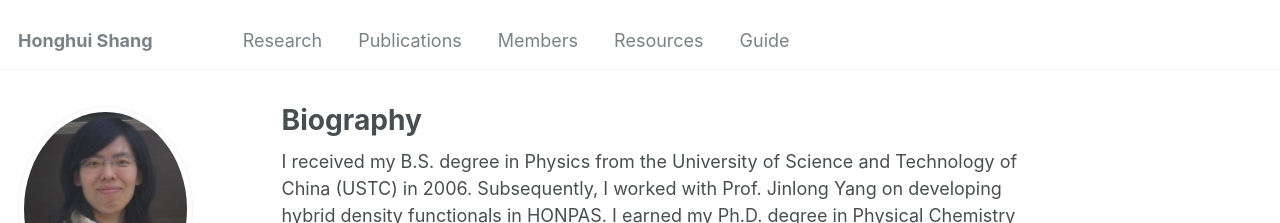
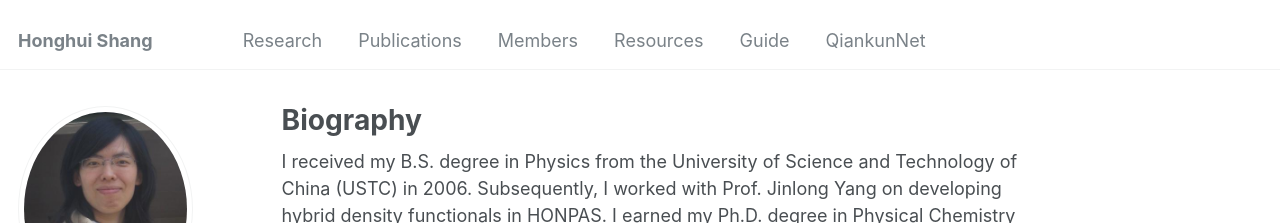
Before and after one commit to CrMomi91/CrMomi91.github.io, a Jekyll site: the page built from _pages/about.md, in a window 1280 px wide. Shown: the top 223 px of the page. Built offline with Jekyll 4.4.1, drawn with Linux system fonts in a browser that asks for light colours; some web fonts are replaced.

Commit message:
Update navigation.yml

```diff
--- a/_data/navigation.yml
+++ b/_data/navigation.yml
@@ -14,3 +14,6 @@ main:
 
   - title: "Guide"
     url: /markdown/
+
+  - title: "QiankunNet"
+    url: /QiankunNet/
```
